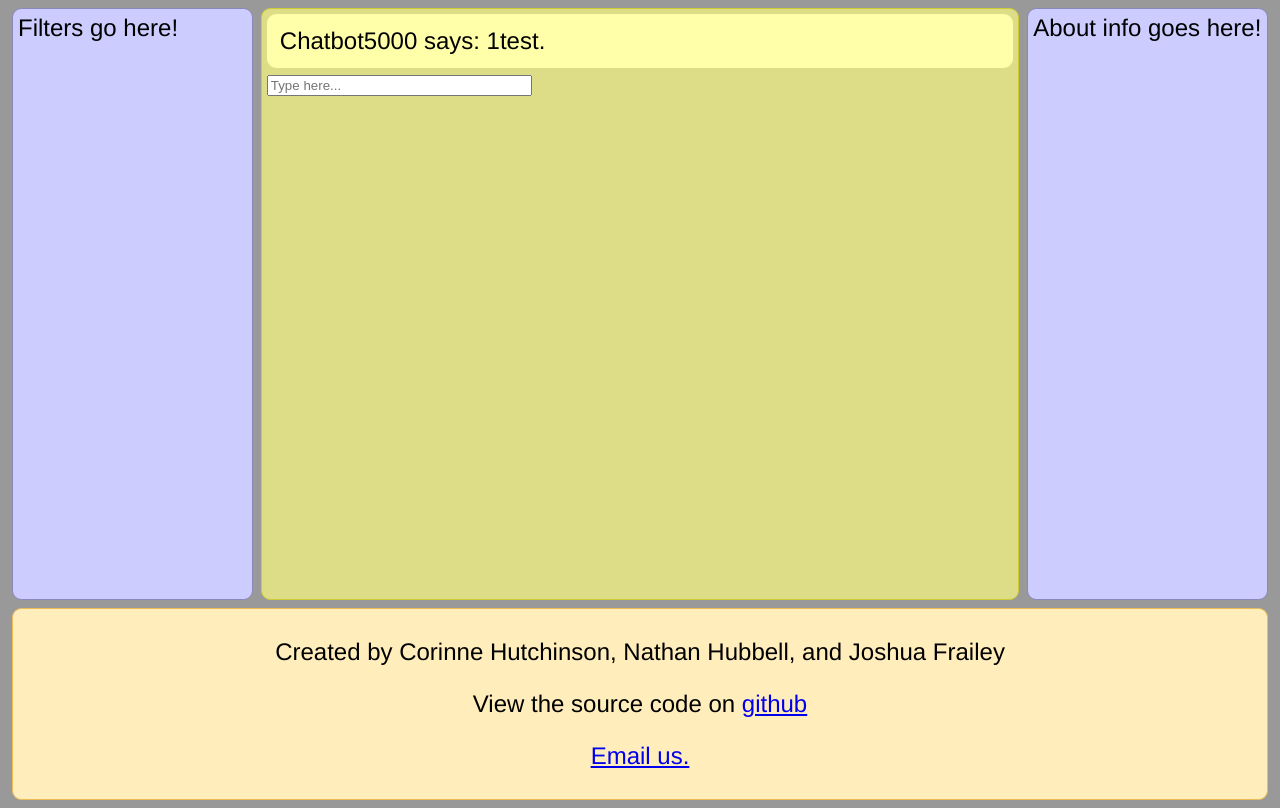
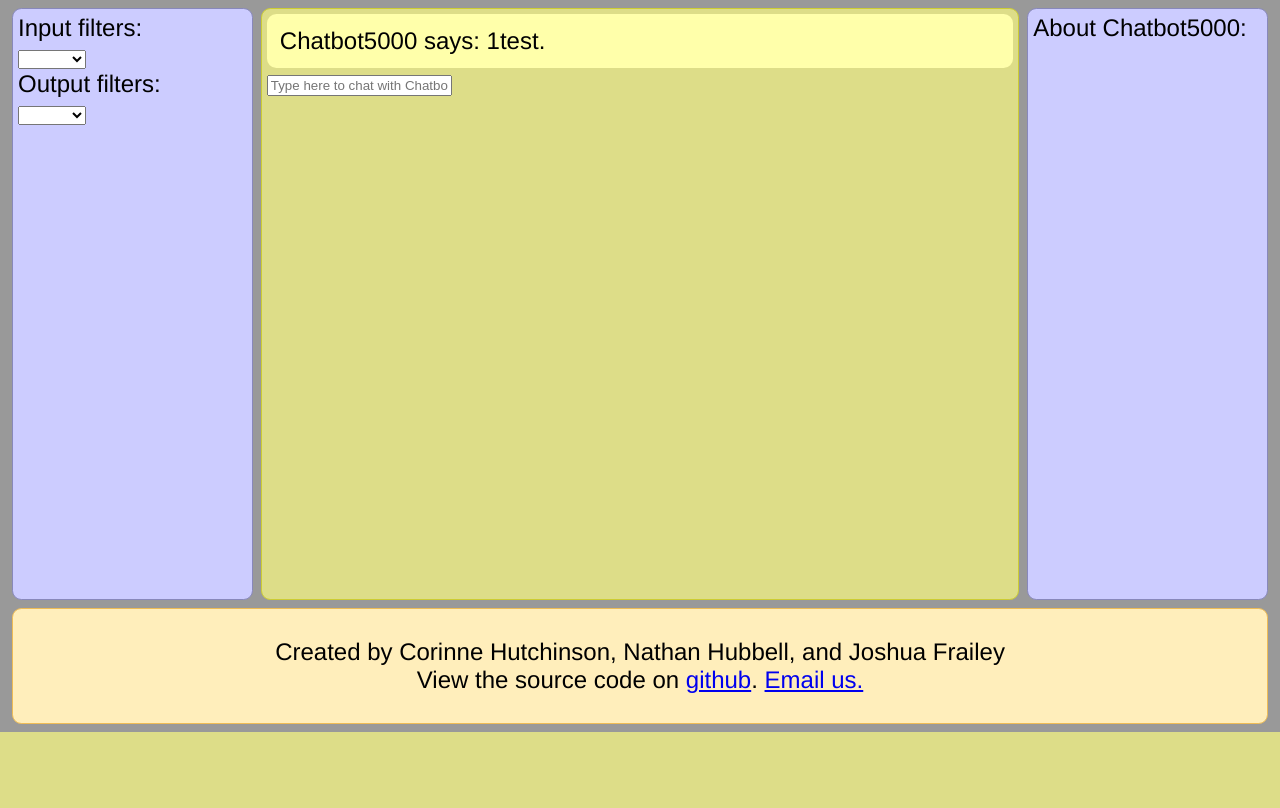
Before and after one commit to corinnelhh/chatbot, a Flask app: page / in a window 1280 px wide. Shown: the part 120-928 px from the top of the page. After the commit the page ends 852 px from the top, so only its background shows below. Run offline with Flask 2, Linux system fonts and the light colour scheme; some libraries are stand-ins or nearby versions.

Commit message:
Autoresize input box, add filter drop downs; reformat footer.

```diff
--- a/templates/base.html
+++ b/templates/base.html
@@ -8,10 +8,27 @@
     <main id="main">
     <body>
     <aside id="about">
-        About info goes here!
+        About Chatbot5000:
     </aside>
     <aside id="filters">
-        Filters go here!
+        Input filters:
+        <form>
+            <select>
+                <option value = "1"></option>
+                <option value = "2">Orange</option>
+                <option value = "3">Banana</option>
+                <option value = "4">Apple</option>
+            </select>
+        </form>
+        Output filters:
+        <form>
+            <select>
+                <option value = "1"></option>
+                <option value = "2">Orange</option>
+                <option value = "3">Banana</option>
+                <option value = "4">Apple</option>
+            </select>
+        </form>
     </aside>
         <article>
         <div id="output_box">
@@ -21,15 +38,14 @@
         </div>
             <form action="{{ url_for('submit') }}" method="POST" class="submit">
                 <div class="field">
-                <input type="text" size="30" name="submission" id="submission" placeholder="Type here..."/>
+                <input type="text" size="auto" name="submission" id="submission" placeholder="Type here to chat with Chatbot5000"/>
                 </div>
             </form>
         </article>
     </main>
         <footer>
-            <p>Created by Corinne Hutchinson, Nathan Hubbell, and Joshua Frailey</p>
-            <p id="github">View the source code on <a href="https://github.com/corinnelhh/chatbot">github</a></p>
-            <p id="email"><a href="mailto:chatbot5000@gmail.com">Email us.</a></p>
+            <p>Created by Corinne Hutchinson, Nathan Hubbell, and Joshua Frailey<br>
+            View the source code on <a href="https://github.com/corinnelhh/chatbot">github</a>. <a href="mailto:chatbot5000@gmail.com"> Email us.</a></p>
         </footer>
     <script type="text/javascript" src="{{ url_for('static', filename='jquery.js') }}"></script>
     <script type="text/javascript" src="{{ url_for('static', filename='application.js') }}"></script>
```
